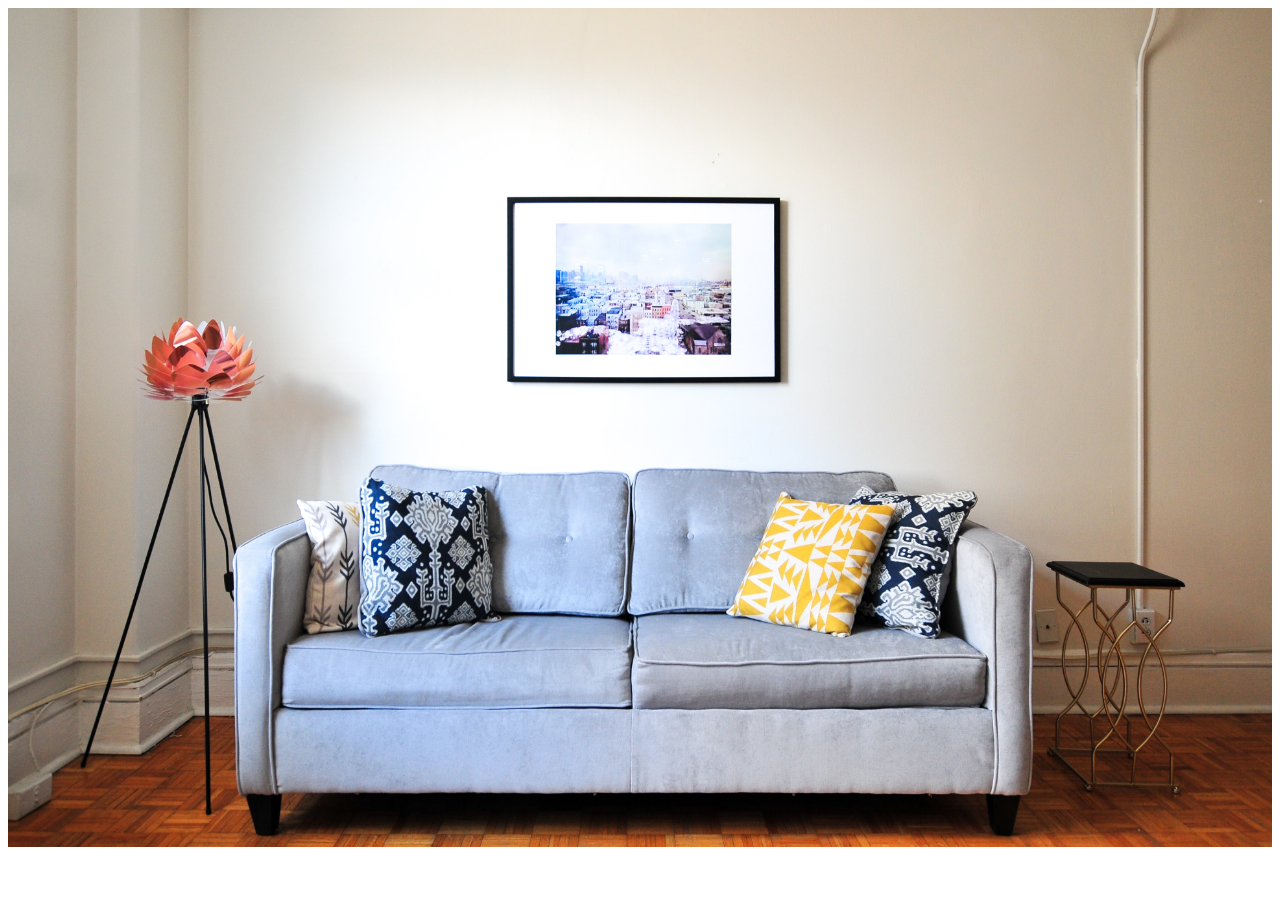
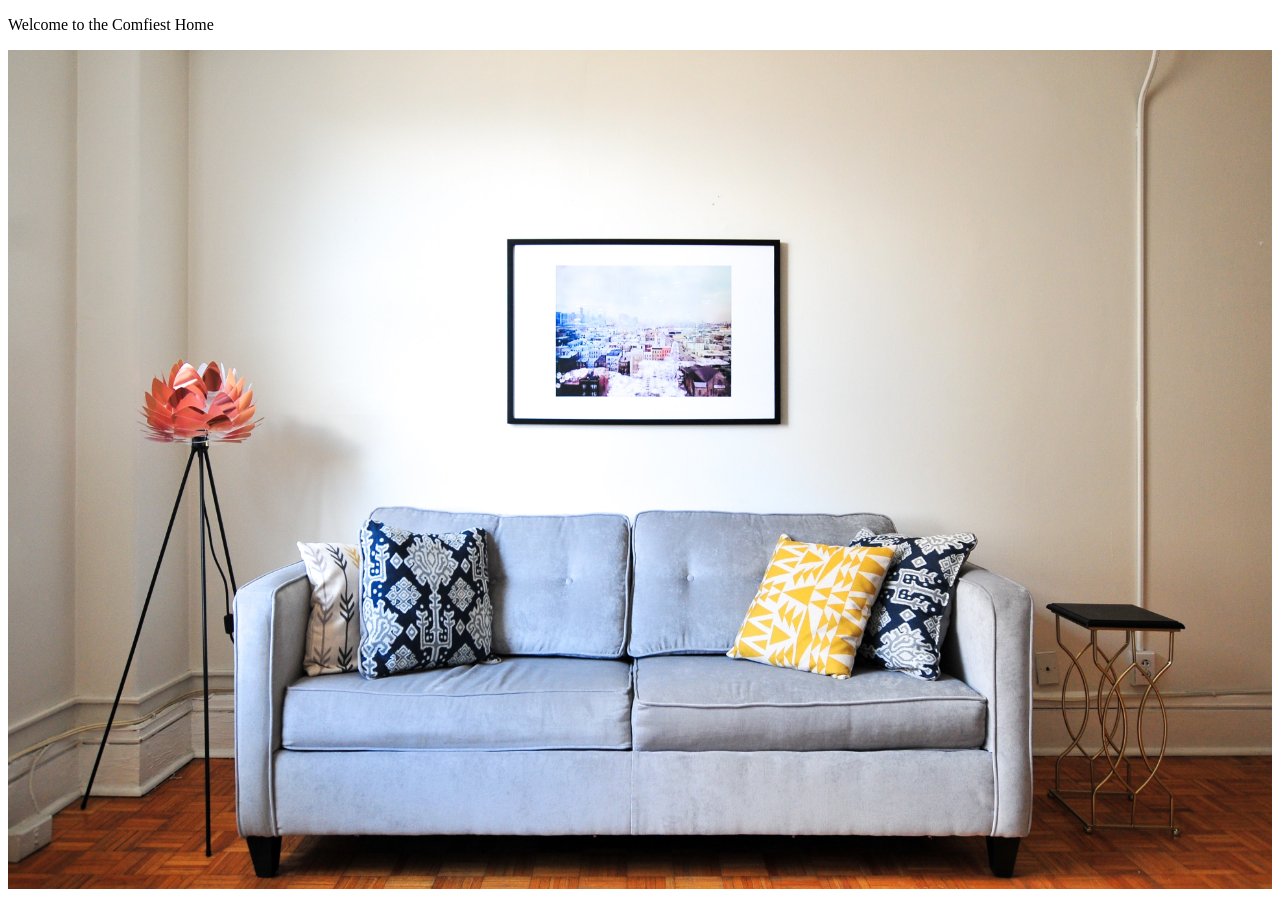
Before and after one commit to ksuares1/interior-design, a plain HTML site: page index.html in a window 1280 px wide. Before the commit the page ends 859 px from the top, so only its background shows below. Drawn offline with Linux system fonts and the light colour scheme.

Commit message:
added text to the comfiest home

```diff
--- a/index.html
+++ b/index.html
@@ -8,6 +8,9 @@
     <link rel="stylesheet" href="assets/css/style.css"/>
 </head>
 <body>
+    <section>
+    <p>Welcome to the Comfiest Home</p>
     <img src="assets/img/home-cover.jpg" class="main-photo" alt="living-room"/>
+</section>
 </body>
 </html>
```
